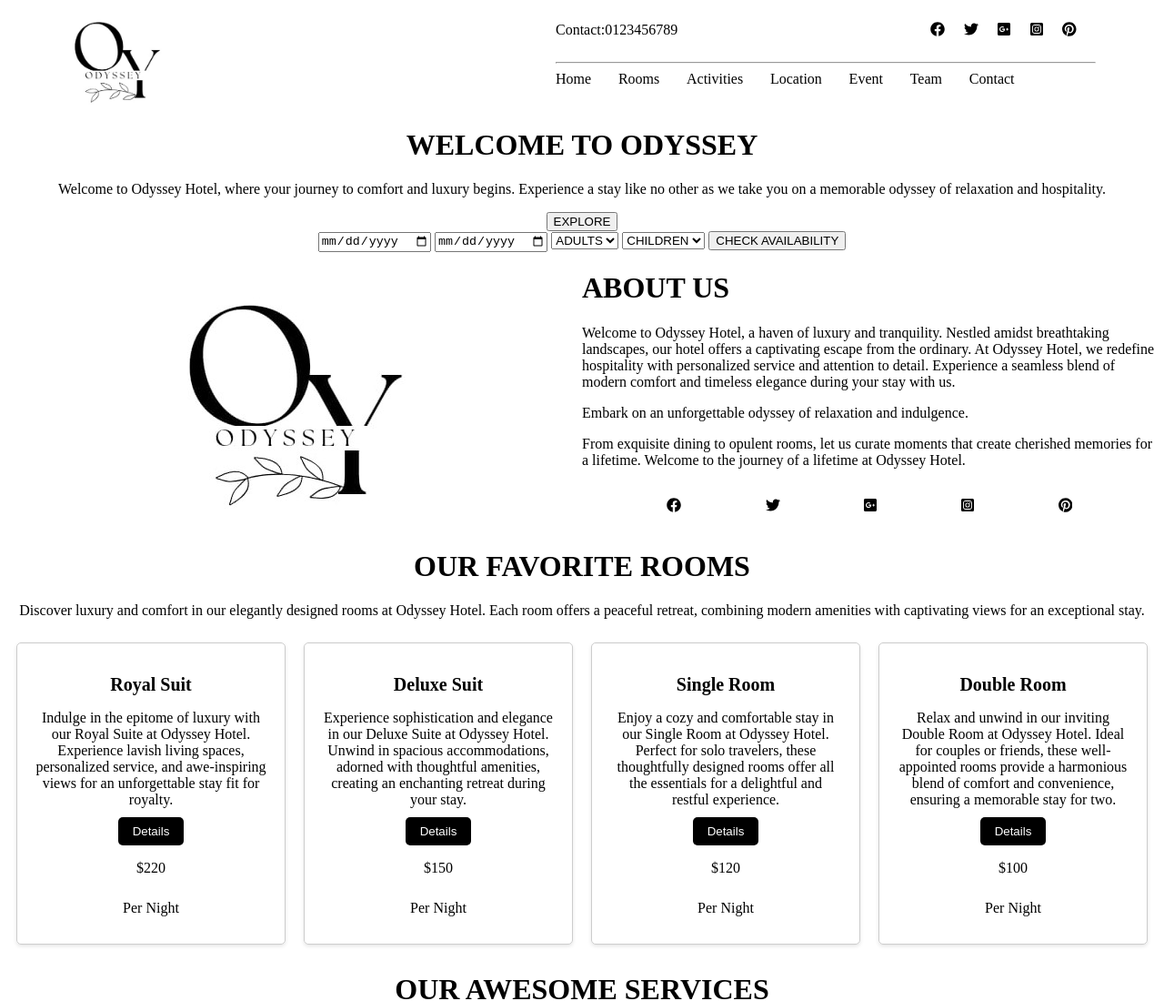
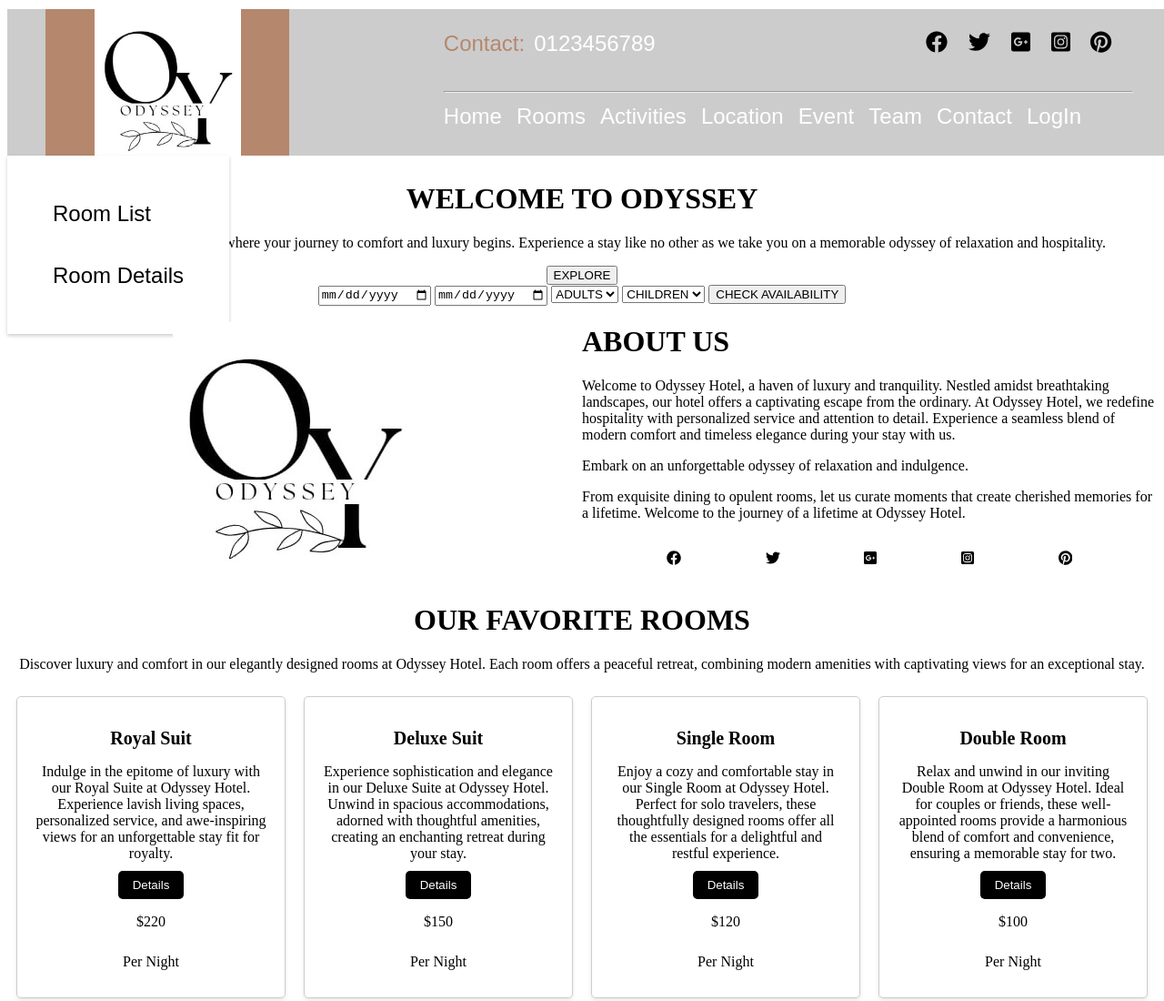
Before and after one commit to Deep-06/Oddyssey-Hotel-website, a plain HTML site: page index.html in a window 1280 px wide. Shown: the top 1100 px of the page at 91% size. Drawn offline with Linux system fonts and the light colour scheme.

Commit message:
navbar css

```diff
--- a/index.html
+++ b/index.html
@@ -11,12 +11,22 @@
         width: 100%;
         margin: auto;
         justify-content: space-around;
+        position: fixed;
+        top: 10px;
+        background-color: rgba(0, 0, 0, 0.2);
+        font-size: x-large;
+        font-family: Arial, Helvetica, sans-serif;
+        color: white;
     }
     .logo{
-        grid-column: 1 / span 1;
+        grid-column: 0 / span 1;
+        background-color: #B5876D;
     }
     .logo img{
-        width: 40%;
+        display: flex;
+        margin: auto;
+        justify-content: center;
+        width: 60%;
     }
     .rightcontain{
         grid-column: 3 /span 3;
@@ -30,6 +40,12 @@
     .contactcontain{
         display: flex;
         grid-column: 1 / span 1;
+    }
+    #fp{
+        color: #B5876D;
+    }
+    #sp{
+        margin-left:10px
     }
     .smlogoscontain{
         display: flex;
@@ -55,8 +71,73 @@
         display: flex;
         grid-column: 4 /span 1;
     }
+    .rightbottomcontainmodal .modal {
+     display: none;
+}
+.rightbottomcontainmodal a:hover{
+    background-color: #B5876D;
+}
+.rightbottomcontain1:hover + .rightbottomcontainmodal .modal,
+.rightbottomcontainmodal .modal:hover {
+  display: block;
+}
+.rightbottomcontainmodal .modal {
+  display: none;
+  position: absolute;
+  top: 100%;
+  left: 0;
+  background-color: #fff;
+  box-shadow: 0px 2px 4px rgba(0, 0, 0, 0.2);
+  padding: 10px;
+}
+
+.rightbottomcontain1 {
+  position: relative;
+}
+#modal-rooms{
+    display: flex;
+    flex-direction: column;
+    padding: 30px;
+    box-sizing: border-box;
+}
+#modal-rooms a{
+    text-decoration: none;
+    color: rgb(0, 0, 0);
+}
+#modal-rooms div{
+    padding: 20px;
+    box-sizing: border-box;
+}
+#modal-rooms div:hover{
+    background-color: #B5876D;
+}
+#modal-activities{
+    margin: auto;
+    width: 40%;
+    justify-content: space-evenly;
+    padding: 40px;
+    box-sizing: border-box;
+}
+#modal-activities a{
+   text-decoration: none;
+   color: #000000;
+   padding: 15px;
+   box-sizing: border-box;
+}
+.activitydiv{
+    display: flex;
+    flex-direction: column;
+}
+.rightbottomcontain1 div:hover{
+    color: #B5876D;
+    cursor: pointer;
+}
+.smlogoscontain svg{
+    color: white;
+}
     .welcomesec{
         text-align: center;
+        margin-top: 200px;
     }
     .checkavailsec{
         text-align: center;
@@ -290,13 +371,13 @@
 }
 </style>
 <body>
-    <div class="headercontain">
+    <div class="headercontain" id="sticky-navbar">
         <div class="logo"><img src="./logo1.jpeg"/></div>
         <div class="rightcontain">
             <div class="righttopcontain">
             <div class="contactcontain">
-                <p>Contact:</p>
-                <P>0123456789</P>
+                <p id="fp">Contact: </p>
+                <P id="sp">0123456789</P>
             </div>
             <div class="smlogoscontain">
                 <p><svg xmlns="http://www.w3.org/2000/svg" height="1em" viewBox="0 0 512 512"><path d="M504 256C504 119 393 8 256 8S8 119 8 256c0 123.78 90.69 226.38 209.25 245V327.69h-63V256h63v-54.64c0-62.15 37-96.48 93.67-96.48 27.14 0 55.52 4.84 55.52 4.84v61h-31.28c-30.8 0-40.41 19.12-40.41 38.73V256h68.78l-11 71.69h-57.78V501C413.31 482.38 504 379.78 504 256z"/></svg></p>
@@ -310,12 +391,42 @@
             <div class="rightbottomcontain">
                 <div  class="rightbottomcontain1">
                 <div>Home</div>
-                <div>Rooms</div>
-                <div>Activities</div>
+                <div data-modal-target="modal-rooms">Rooms</div>
+                <div data-modal-target="modal-activities">Activities</div>
                 <div>Location</div>
                 <div>Event</div>
                 <div>Team</div>
                 <div>Contact</div>
+                <div>LogIn</div>
+                </div>
+                <div class="rightbottomcontainmodal">
+                    <div class="modal" id="modal-rooms">
+                       <div><a href="">Room List</a></div>
+                       <div><a href="">Room Details</a></div>
+                    </div>
+                    <div class="modal" id="modal-activities">
+                      <div class="activitydiv">
+                        <a href="">Location</a>
+                        <a href="">Room Grid</a>
+                        <a href="">Room List</a>
+                        <a href="">Room Details</a>
+                        <a href="">Room Menu</a>
+                      </div>
+                      <div class="activitydiv">
+                        <a href="">Event</a>
+                        <a href="">Megamenu</a>
+                        <a href="">Contact</a>
+                        <a href="">Team</a>
+                        <a href="">Megamenu</a>
+                      </div>
+                      <div class="activitydiv">
+                        <a href="">Room List</a>
+                        <a href="">Megamenu</a>
+                        <a href="">Room Grid</a>
+                        <a href="">Room Details</a>
+                        <a href="">Megamenu</a>
+                      </div>
+                    </div>
                 </div>
                 <div class="rightbottomcontain2">
                 </div>
@@ -699,7 +810,7 @@
       let timer1=setInterval(()=>{
             r1++
             if(r1>122){
-             clearInterval(timer)
+             clearInterval(timer1)
             }
             rating1.innerText=r1
         },10)
@@ -764,5 +875,40 @@ galleryButtons.forEach(button => {
   });
 });
 
+
+const modalTriggers = document.querySelectorAll('[data-modal-target]');
+
+modalTriggers.forEach(trigger => {
+  trigger.addEventListener('mouseenter', () => {
+    const targetModalId = trigger.getAttribute('data-modal-target');
+    const targetModal = document.getElementById(targetModalId);
+    targetModal.style.display = 'flex';
+    const linkRect = trigger.getBoundingClientRect();
+    targetModal.style.top = `${linkRect.bottom}px`;
+    targetModal.style.left = `${linkRect.left}px`;
+    targetModal.addEventListener('mouseleave', () => {
+    const targetModalId = trigger.getAttribute('data-modal-target');
+    const targetModal = document.getElementById(targetModalId);
+    targetModal.style.display = 'none';
+  });
+
+  });
+
+//   trigger.addEventListener('mouseleave', () => {
+//     const targetModalId = trigger.getAttribute('data-modal-target');
+//     const targetModal = document.getElementById(targetModalId);
+//     targetModal.style.display = 'none';
+//   });
+});
+window.addEventListener('scroll', function() {
+    var navbar = document.getElementById('sticky-navbar');
+    var scrollPosition = window.pageYOffset || document.documentElement.scrollTop;
+
+    if (scrollPosition > 0) {
+        navbar.classList.add('sticky');
+    } else {
+        navbar.classList.remove('sticky');
+    }
+});
 </script>
 </html>
```
